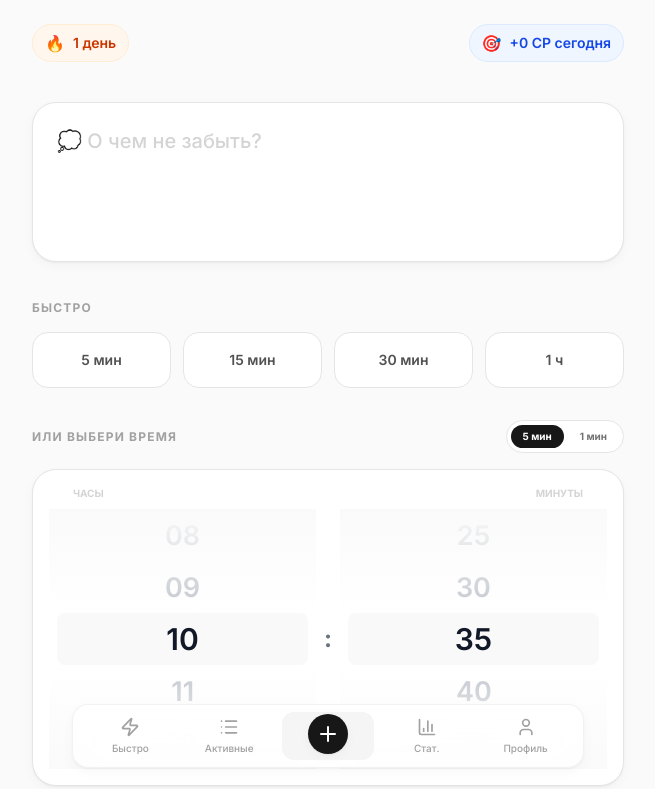
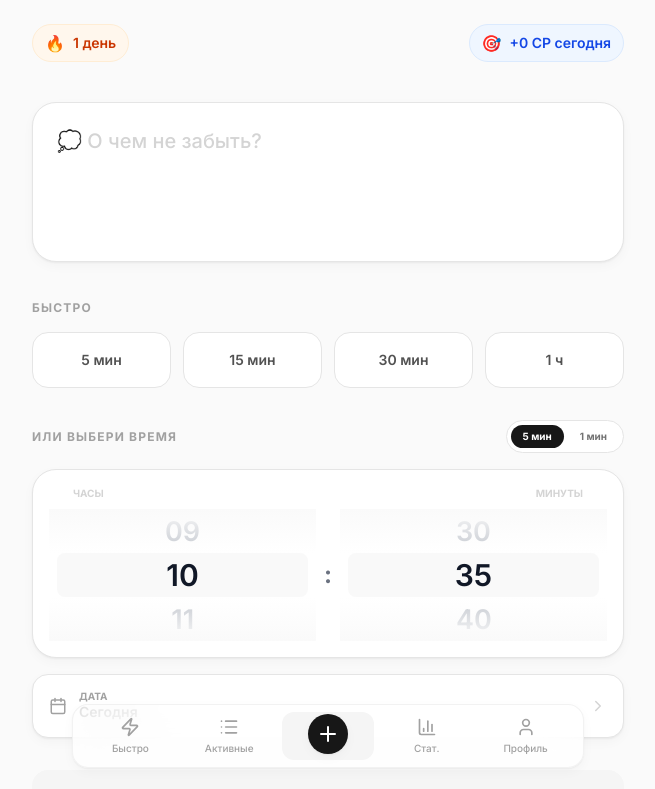
Before and after one commit to Vovadrach/quickremind, a React (Vite) app: page / in a window 1280 px wide. Shown: the top 789 px of the page, without its empty margins (312-967 px from the left). Built offline with nearby package versions, Linux system fonts and the light colour scheme.

Commit message:
feat: compact time picker display

```diff
--- a/src/components/ui/TimePickerWheel.tsx
+++ b/src/components/ui/TimePickerWheel.tsx
@@ -8,6 +8,8 @@ interface TimePickerWheelProps {
   selectedHour?: number;
   selectedMinute?: number;
   minuteStep?: number;
+  visibleItems?: number;
+  itemHeight?: number;
   onHoursChange?: (hours: number) => void;
   onMinutesChange?: (minutes: number) => void;
   onHourChange?: (hours: number) => void;
@@ -21,6 +23,8 @@ export function TimePickerWheel({
   selectedHour,
   selectedMinute,
   minuteStep = 5,
+  visibleItems = 3,
+  itemHeight = 44,
   onHoursChange,
   onMinutesChange,
   onHourChange,
@@ -89,8 +93,8 @@ export function TimePickerWheel({
           value={currentHour}
           onChange={handleHourChange}
           renderItem={renderHour}
-          itemHeight={52}
-          visibleItems={5}
+          itemHeight={itemHeight}
+          visibleItems={visibleItems}
           className="w-full"
         />
       </div>
@@ -105,8 +109,8 @@ export function TimePickerWheel({
           value={resolvedMinute}
           onChange={handleMinuteChange}
           renderItem={renderMinute}
-          itemHeight={52}
-          visibleItems={5}
+          itemHeight={itemHeight}
+          visibleItems={visibleItems}
           className="w-full"
         />
       </div>
```
